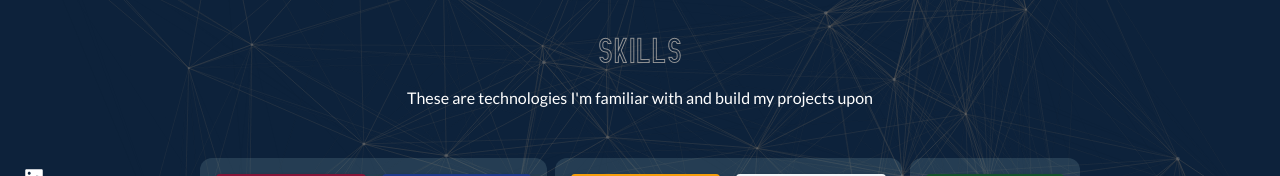
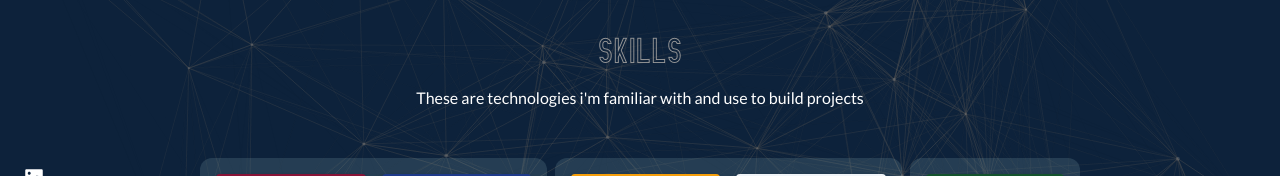
Before and after one commit to krisbaranski/portfolio, a React (Create React App) app: page /skills in a window 1280 px wide. Shown: the part 122-298 px from the top of the page. Built offline with nearby package versions, Linux system fonts and the light colour scheme.

Commit message:
docs: update text

```diff
--- a/src/components/Skills.js
+++ b/src/components/Skills.js
@@ -35,7 +35,7 @@ const Skills = () => {
             Skills
           </p>
           <p className="py-4 font-light text-center text-balance text-white">
-            These are technologies I'm familiar with and build my projects upon
+            These are technologies i'm familiar with and use to build projects
           </p>
         </div>
 
```
